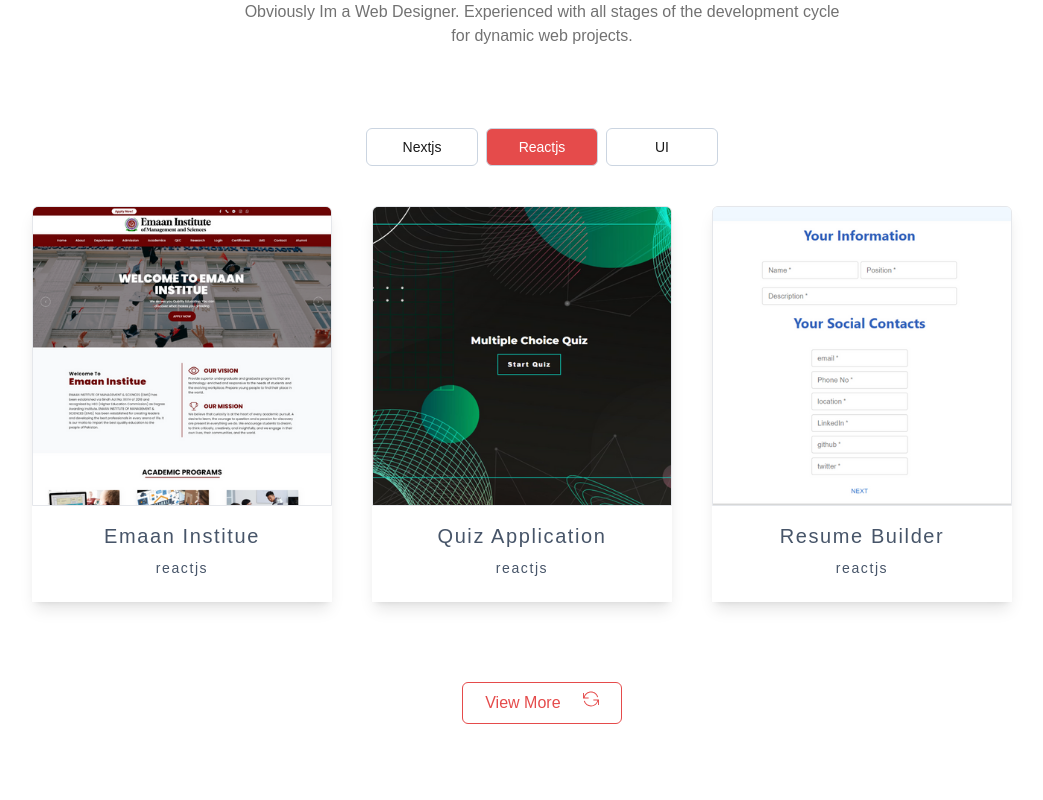
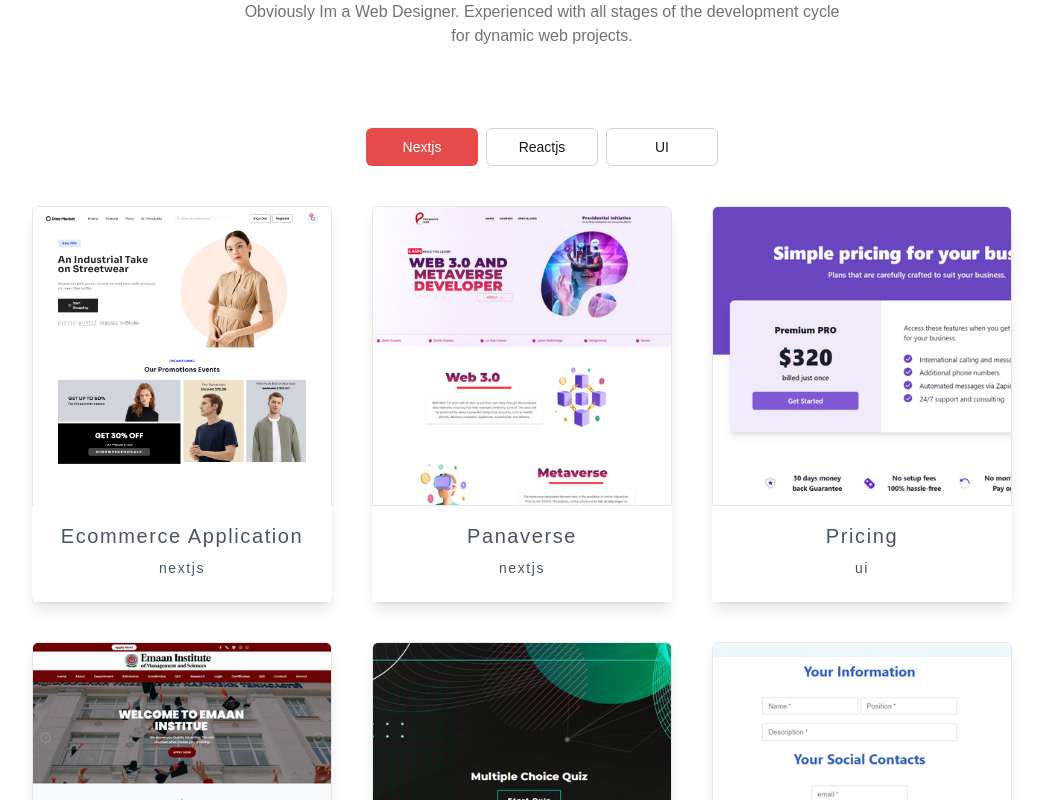
Before and after one commit to hiraaziz/portfolio-nextjs, a Next.js app in the folder hira_portfolio/: page / in a window 1280 px wide. Shown: the part 1660-2460 px from the top of the page, without its empty margins (98-1141 px from the left). Built offline with nearby package versions, Linux system fonts and the light colour scheme.

Commit message:
added ecommerce

```diff
--- a/hira_portfolio/components/portfolio/Portfolio.tsx
+++ b/hira_portfolio/components/portfolio/Portfolio.tsx
@@ -27,7 +27,7 @@ const Portfolio = () => {
         Obviously Im a Web Designer. Experienced with all stages of the
         development cycle for dynamic web projects.
       </motion.p>
-      <PortfolioCards option={"reactjs"} />
+      <PortfolioCards option={"nextjs"} />
       <Link href="/projects">
         <button
           className="flex justify-evenly mt-20 text-[#E54B4B] border border-1 border-[#E54B4B] py-2
--- a/hira_portfolio/components/portfolio/constant.ts
+++ b/hira_portfolio/components/portfolio/constant.ts
@@ -6,6 +6,13 @@ export type worktype = {
   routelink: string;
 };
 export const work: worktype[] = [
+  {
+    title: "Ecommerce Application",
+    type: "nextjs",
+    img: "/ecommerce.png",
+    link: "https://hira-ecommerce.vercel.app/",
+    routelink: "/projects/ecommere",
+  },
   {
     title: "Panaverse",
     type: "nextjs",
```
Also changed, not shown: hira_portfolio/public/Capture.PNG (added), hira_portfolio/public/ecommerce.png (added).
